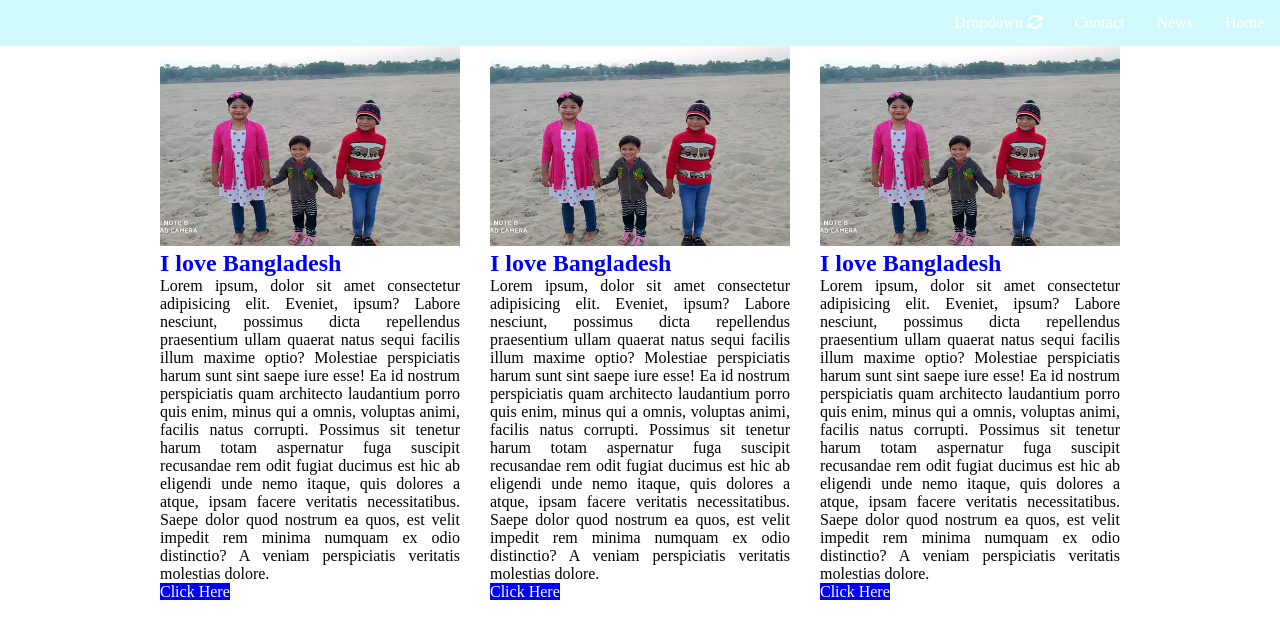
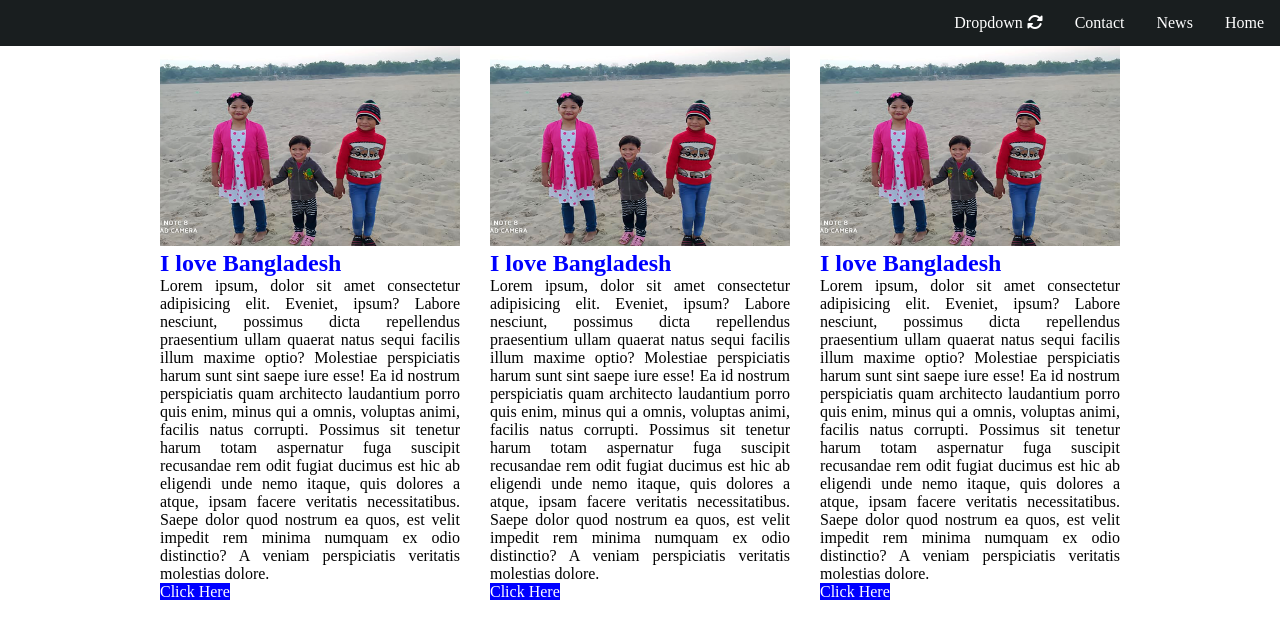
Before and after one commit to bindurmarak/bindurmarak.github.io, a plain HTML site: page index.html in a window 1280 px wide. Drawn offline with Linux system fonts and the light colour scheme.

Commit message:
change css navbar

```diff
--- a/css/style.css
+++ b/css/style.css
@@ -5,7 +5,7 @@
 
 .navbar{
     overflow: hidden;
-    background-color: rgb(208, 249, 252);
+    background-color: rgb(25, 30, 31);
 }
 .navbar a{
     float: right;
```
